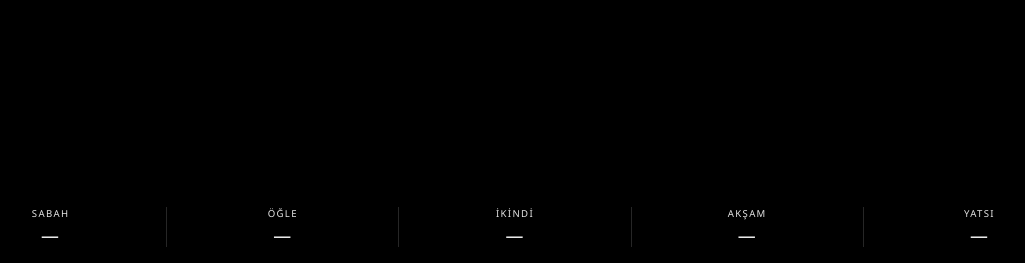
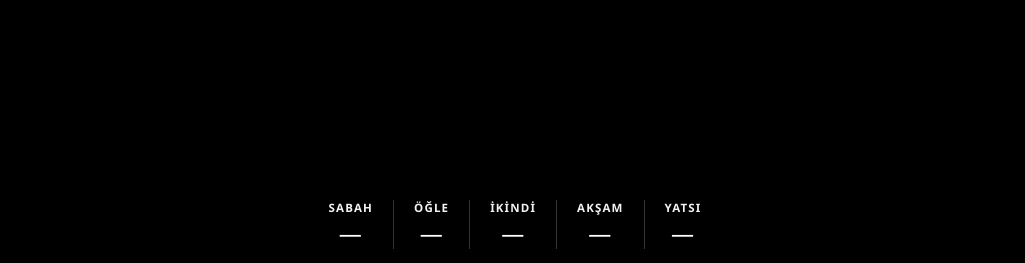
Before and after one commit to Harsh814-fs/slideshow, a Flask app: template templates/screen.html in a window 1280 px wide. Shown: the part 537-800 px from the top of the page, without its empty margins (125-1150 px from the left). Run offline with Flask 3, Linux system fonts and the light colour scheme; the template is opened without the code that fills it, so the values that code supplies are empty; some libraries are stand-ins or nearby versions.

Commit message:
Update screen.html

```diff
--- a/templates/screen.html
+++ b/templates/screen.html
@@ -34,7 +34,7 @@
       bottom: 0; left: 0; right: 0;
       z-index: 20;
       background: transparent;
-      padding: 0 60px 16px;
+      padding: 0 40px 14px;
       display: flex;
       justify-content: center;
       align-items: flex-end;
@@ -42,46 +42,38 @@
     }
 
     .prayer-item {
-      flex: 1;
+      flex: 0 0 auto;
       text-align: center;
-      padding: 0 10px;
-      border-right: 1px solid rgba(255,255,255,0.15);
+      padding: 0 20px;
+      border-right: 1px solid rgba(255,255,255,0.2);
     }
     .prayer-item:last-child { border-right: none; }
 
     .p-label {
       display: block;
       font-family: 'Segoe UI', Tahoma, sans-serif;
-      font-size: clamp(0.52rem, 0.75vw, 0.68rem);
-      font-weight: 400;
-      letter-spacing: 0.14em;
+      font-size: clamp(0.6rem, 0.9vw, 0.78rem);
+      font-weight: 600;
+      letter-spacing: 0.1em;
       text-transform: uppercase;
-      color: rgba(255,255,255,0.9);
-      text-shadow:
-        0 0 8px rgba(0,0,0,1),
-        0 0 16px rgba(0,0,0,1),
-        -1px -1px 4px rgba(0,0,0,1),
-        1px 1px 4px rgba(0,0,0,1);
-      margin-bottom: 3px;
+      color: rgba(255,255,255,0.95);
+      text-shadow: 0 1px 6px rgba(0,0,0,0.65);
+      margin-bottom: 2px;
     }
 
     .p-time {
       display: block;
       font-family: 'Segoe UI', Tahoma, sans-serif;
-      font-size: clamp(0.85rem, 1.4vw, 1.2rem);
-      font-weight: 300;
-      letter-spacing: 0.06em;
+      font-size: clamp(1rem, 1.8vw, 1.5rem);
+      font-weight: 400;
+      letter-spacing: 0.04em;
       color: #ffffff;
-      text-shadow:
-        0 0 10px rgba(0,0,0,1),
-        0 0 20px rgba(0,0,0,1),
-        -1px -1px 5px rgba(0,0,0,1),
-        1px 1px 5px rgba(0,0,0,1);
+      text-shadow: 0 2px 8px rgba(0,0,0,0.6);
     }
 
     /* Active prayer highlighted in gold */
-    .prayer-item.active .p-label { color: rgba(255,215,100,1); }
-    .prayer-item.active .p-time  { color: #ffd764; font-weight: 400; }
+    .prayer-item.active .p-label { color: rgba(255,220,80,1); text-shadow: 0 1px 6px rgba(0,0,0,0.5); }
+    .prayer-item.active .p-time  { color: #ffdc50; font-weight: 600; text-shadow: 0 2px 8px rgba(0,0,0,0.5); }
 
     /* Offline badge */
     #offline-badge {
@@ -141,6 +133,7 @@
 
 <script>
   const SCREEN      = {{ screen_slug | tojson }};
+  const CITY_ID     = {{ city_id | tojson }};
   const STORAGE_KEY = `slides_${SCREEN}`;
   const PT_KEY      = `prayer_${SCREEN}`;
 
@@ -215,7 +208,8 @@
 
   async function fetchPrayer() {
     try {
-      const res = await fetch('/api/prayer/today');
+      const url = CITY_ID ? `/api/prayer/today?city_id=${CITY_ID}` : '/api/prayer/today';
+      const res = await fetch(url);
       const data = await res.json();
       if (data.success && data.times) {
         savePrayer(data.times);
```
